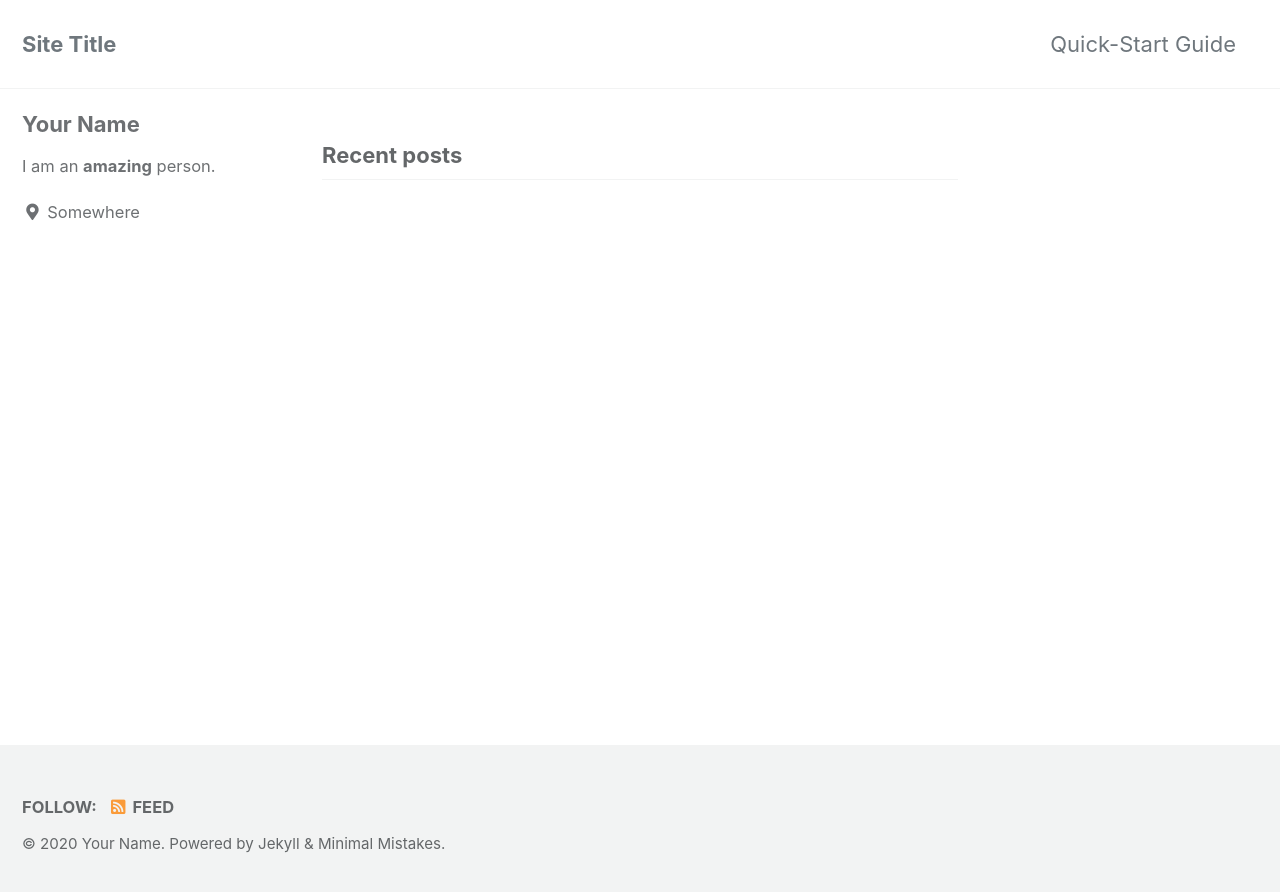
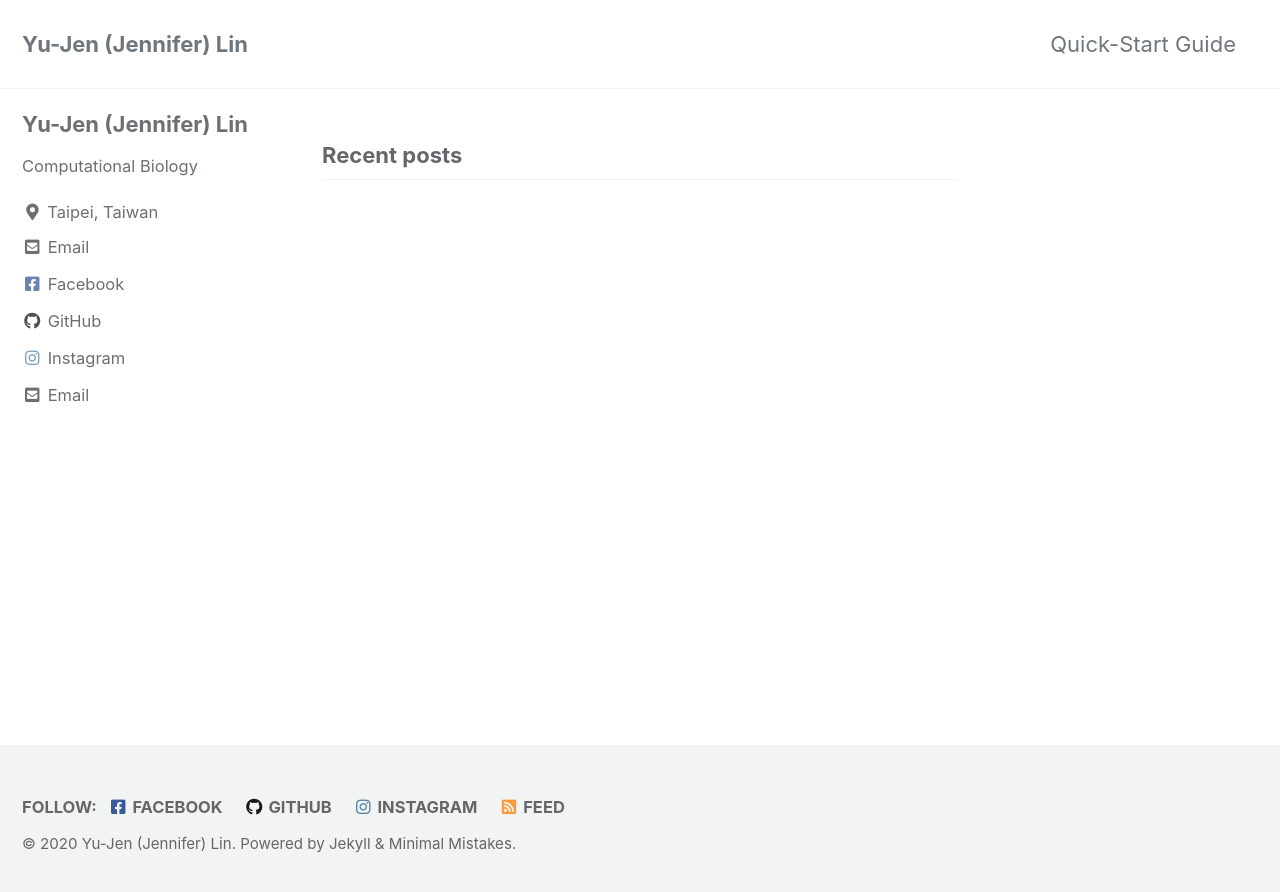
Before and after one commit to jennifer-yu-jen-lin/jenniferyujenlin.github.io, a Jekyll site: the page built from index.html, in a window 1280 px wide. Shown: the top 892 px of the page. Built offline with Jekyll 4.4.1, drawn with Linux system fonts in a browser that asks for light colours; cached includes are drawn as plain includes; the list of posts is cut into pages by our own code.

Commit message:
basic settings

```diff
--- a/_config.yml
+++ b/_config.yml
@@ -16,11 +16,11 @@ minimal_mistakes_skin    : "default" # "air", "aqua", "contrast", "dark", "dirt"
 
 # Site Settings
 locale                   : "en-US"
-title                    : "Site Title"
+title                    : "Yu-Jen (Jennifer) Lin"
 title_separator          : "-"
 subtitle                 : # site tagline that appears below site title in masthead
-name                     : "Your Name"
-description              : "An amazing website."
+name                     : "Yu-Jen (Jennifer) Lin"
+description              : "Computational Biology."
 url                      : # the base hostname & protocol for your site e.g. "https://mmistakes.github.io"
 baseurl                  : # the subpath of your site, e.g. "/blog"
 repository               : # GitHub username/repo-name e.g. "mmistakes/minimal-mistakes"
@@ -93,15 +93,15 @@ analytics:
 
 # Site Author
 author:
-  name             : "Your Name"
+  name             : "Yu-Jen (Jennifer) Lin"
   avatar           : # path of avatar image, e.g. "/assets/images/bio-photo.jpg"
-  bio              : "I am an **amazing** person."
-  location         : "Somewhere"
-  email            :
+  bio              : "Computational Biology"
+  location         : "Taipei, Taiwan"
+  email            : "jenniferyujenlin@gmail.com"
   links:
     - label: "Email"
       icon: "fas fa-fw fa-envelope-square"
-      # url: "mailto:your.name@email.com"
+      url: "mailto:jenniferyujenlin@gmail.com"
     - label: "Website"
       icon: "fas fa-fw fa-link"
       # url: "https://your-website.com"
@@ -110,13 +110,13 @@ author:
       # url: "https://twitter.com/"
     - label: "Facebook"
       icon: "fab fa-fw fa-facebook-square"
-      # url: "https://facebook.com/"
+      url: "https://www.facebook.com/yujen.lin.5"
     - label: "GitHub"
       icon: "fab fa-fw fa-github"
-      # url: "https://github.com/"
+      url: "https://github.com/jenniferyujenlin"
     - label: "Instagram"
       icon: "fab fa-fw fa-instagram"
-      # url: "https://instagram.com/"
+      url: "https://www.instagram.com/jenniferyujenlin/"
 
 # Site Footer
 footer:
@@ -126,10 +126,10 @@ footer:
       # url:
     - label: "Facebook"
       icon: "fab fa-fw fa-facebook-square"
-      # url:
+      url: https://www.facebook.com/yujen.lin.5
     - label: "GitHub"
       icon: "fab fa-fw fa-github"
-      # url:
+      url: "https://github.com/jenniferyujenlin"
     - label: "GitLab"
       icon: "fab fa-fw fa-gitlab"
       # url:
@@ -138,7 +138,7 @@ footer:
       # url:
     - label: "Instagram"
       icon: "fab fa-fw fa-instagram"
-      # url:
+      url: "https://www.instagram.com/jenniferyujenlin/"
 
 
 # Reading Files
@@ -268,6 +268,17 @@ compress_html:
 
 # Defaults
 defaults:
+  # _about
+  - scope:
+      path: ""
+      type: about
+    values:
+      layout: single
+      author_profile: true
+      read_time: true
+      comments: # true
+      share: true
+      related: true
   # _posts
   - scope:
       path: ""
@@ -275,7 +286,3 @@ defaults:
     values:
       layout: single
       author_profile: true
-      read_time: true
-      comments: # true
-      share: true
-      related: true
```
